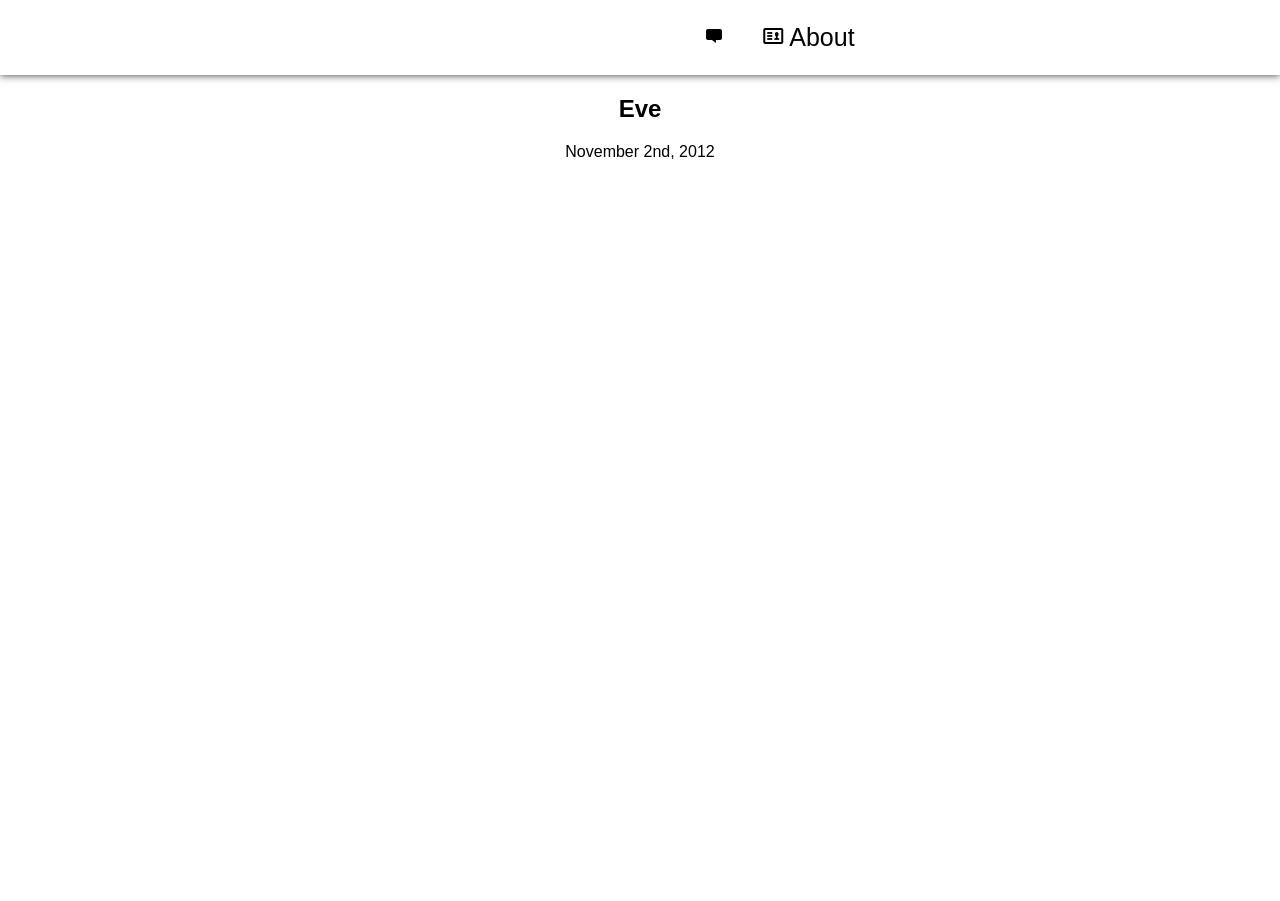
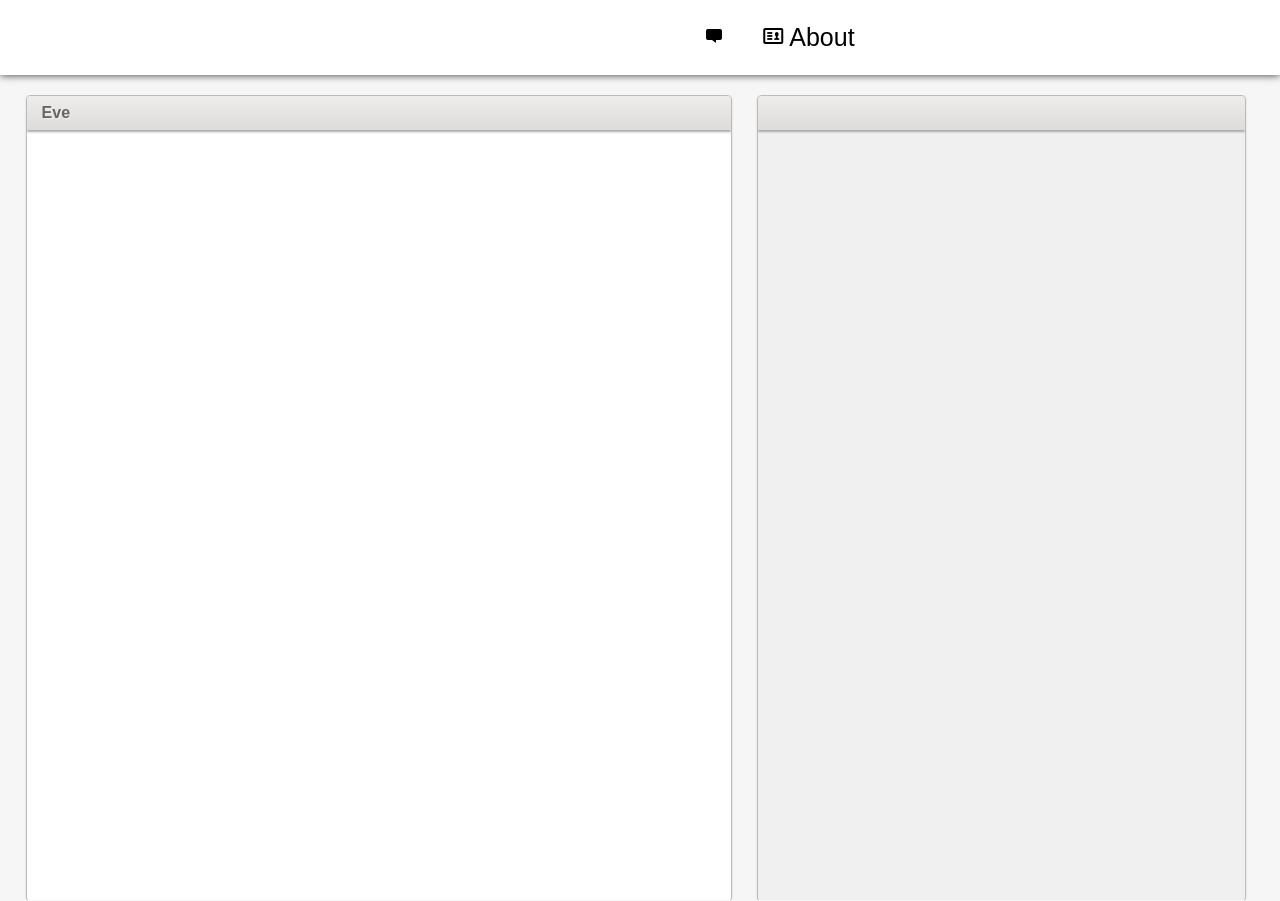
Before and after one commit to josephwegner/eve, a Jekyll site: the page built from index.md, in a window 1280 px wide. Built offline with Jekyll 4.4.1, drawn with Linux system fonts in a browser that asks for light colours; nearby versions of some CDN libraries; Markdown is read by kramdown in place of the engine named in the settings.

Commit message:
new styles

```diff
--- a/_layouts/default.html
+++ b/_layouts/default.html
@@ -25,13 +25,19 @@ post_header: Studies
       </ul>
     </div>
     <div id="body">
-      <div id="post_info">
-        <h2>{{page.title}}</h2>
-        <span class="date">November 2nd, 2012</span>
-      </div>
       <div id="main">
-        <div id="post">{{ content }}</div>
-        <div id="bible" data-passage="{{ page.passage }}"></div>
+        <div id="post">
+          <div class="box_head">
+            <h2>{{page.title}}</h2><span class="date">{{ page.date | date_to_long_string }}</span>
+          </div>
+          <div class="box_content">{{content}}</div>
+        </div>
+        <div id="bible" data-passage="{{ page.passage }}">
+          <div class="box_head">
+            <h2 class="tcenter"></h2>
+          </div>
+          <div class="box_content"></div>
+        </div>
       </div>
     </div>
   </body>
--- a/javascripts/post.js
+++ b/javascripts/post.js
@@ -6,6 +6,8 @@
 
 		//We have a main passage!
 		if(main_passage && main_passage !== "") {
+			$("#bible .box_head h2").text(main_passage);
+
 			var JSONP_URL = "//labs.bible.org/api/?passage="+encodeURIComponent(main_passage)+"&type=json&callback=_jsonp_main_passage_text&formatting=para";
 
 			var mp_script = $("<script>").attr('src', JSONP_URL);
@@ -14,9 +16,9 @@
 		}
 
 		//Bind to resize changes, so that we can keep scrollers in check
-		$("body").css('height', $(window).height() - 175);
+		$("body").css('height', $(window).height() - 95);
 		$(window).resize(function() {
-			$("body").css('height', $(window).height() - 175);
+			$("body").css('height', $(window).height() - 95);
 		});
 
 		//Update all of the embeds
@@ -172,7 +174,7 @@ function _jsonp_main_passage_text(verses) {
 		bibleHTML += verse.text;
 	}
 
-	$("#bible").html(bibleHTML);
+	$("#bible .box_content").html(bibleHTML);
 	$("#bible a").remove();
 
 	fixVerseNumPositions($("#bible"));
--- a/stylesheets/style.css
+++ b/stylesheets/style.css
@@ -16,6 +16,7 @@ body {
     padding: 0;
     height: 100%;
     overflow: hidden;
+    background-color: #F6F6F6;
 }
 
 i {
@@ -24,6 +25,10 @@ i {
     font-size: 40px;
     display: inline-block;
     margin-right: 4px;
+}
+
+.tcenter {
+    text-align: center;
 }
 
 span.versenum {
@@ -37,6 +42,7 @@ div#header {
     width: 100%;
     background-color: white;
     box-shadow: 0 0 8px #333;
+    margin-bottom: 20px;
 }
 
 #header h1#name {
@@ -69,9 +75,33 @@ div#header {
 }
 
 /** Post **/
-div#post_info {
-    text-align: center;
-    margin-bottom: 15px;
+
+.box_head {
+    background: -webkit-linear-gradient(#DDDDDD,#CCCCCC);
+    background: -moz-linear-gradient(#eeedeb,#dddcda);
+    background: -o-linear-gradient(#eeedeb,#dddcda);
+    background: linear-gradient(#eeedeb,#dddcda);
+    padding: 8px 0 8px 0;
+    box-shadow: 0 2px 2px #AAAAAA;
+}
+
+.box_head h2 {
+    display: inline-block;
+    color: #666666;
+    text-shadow: 1px 1px 1px #EEEEEE;
+    font-size: 1em;
+    margin: 0 15px 0 15px;
+}
+
+.box_content {
+    padding: 5px 10px 5px 10px;
+    line-height: 1.3;
+}
+
+.box_head .date {
+    color: #888888;
+    font-size: .8em;
+    text-transform: lowercase;
 }
 
 #main {
@@ -82,11 +112,15 @@ div#post_info {
 
 #main #post {
     text-align: justify;
-    width: 46%;
+    width: 55%;
     float: left;
-    margin: 0 2% 0 2%;
+    margin-left: 2%;
     height: 100%;
     overflow: scroll;
+    border-radius: 5px;
+    border: 1px solid #BBBBBB;
+    box-shadow: 0 0 2px #CCCCCC;
+    background-color: white;
 }
 
 #main #post div.embedded-verse {
@@ -102,10 +136,15 @@ div#post_info {
 /** Bible **/
 
 #main #bible {
-    width: 46%;
+    width: 38%;
     float: left;
-    margin: 0 2% 0 2%;
+    margin-left: 2%;
     text-align: justify;
     height: 100%;
     overflow: scroll;
+    border-radius: 5px;
+    border: 1px solid #BBBBBB;
+    box-shadow: 0 0 2px #CCCCCC;
+    background-color: #F0F0F0;
+    color: #555555;
 }
```
Also changed, not shown: 4 other files.
